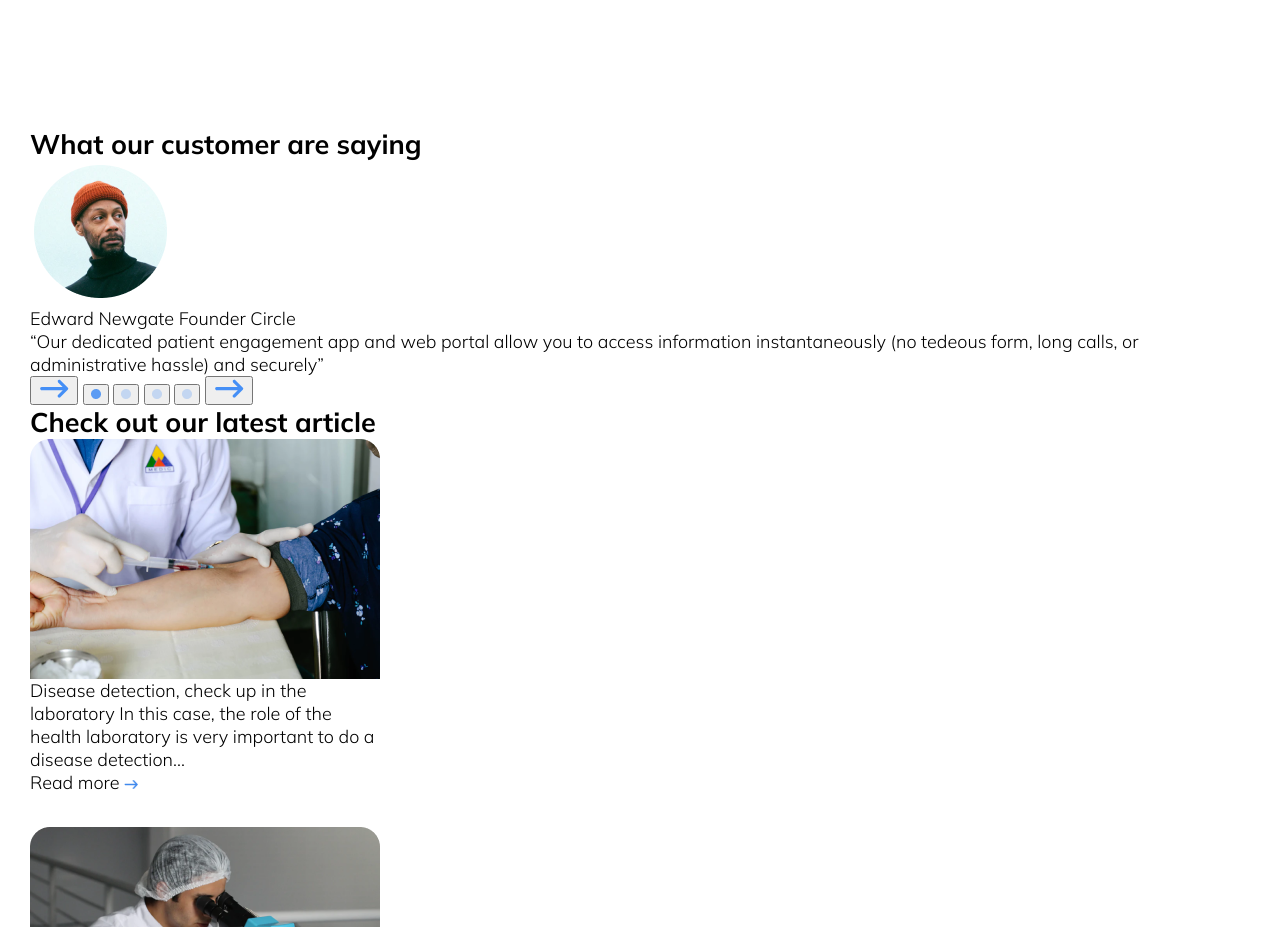
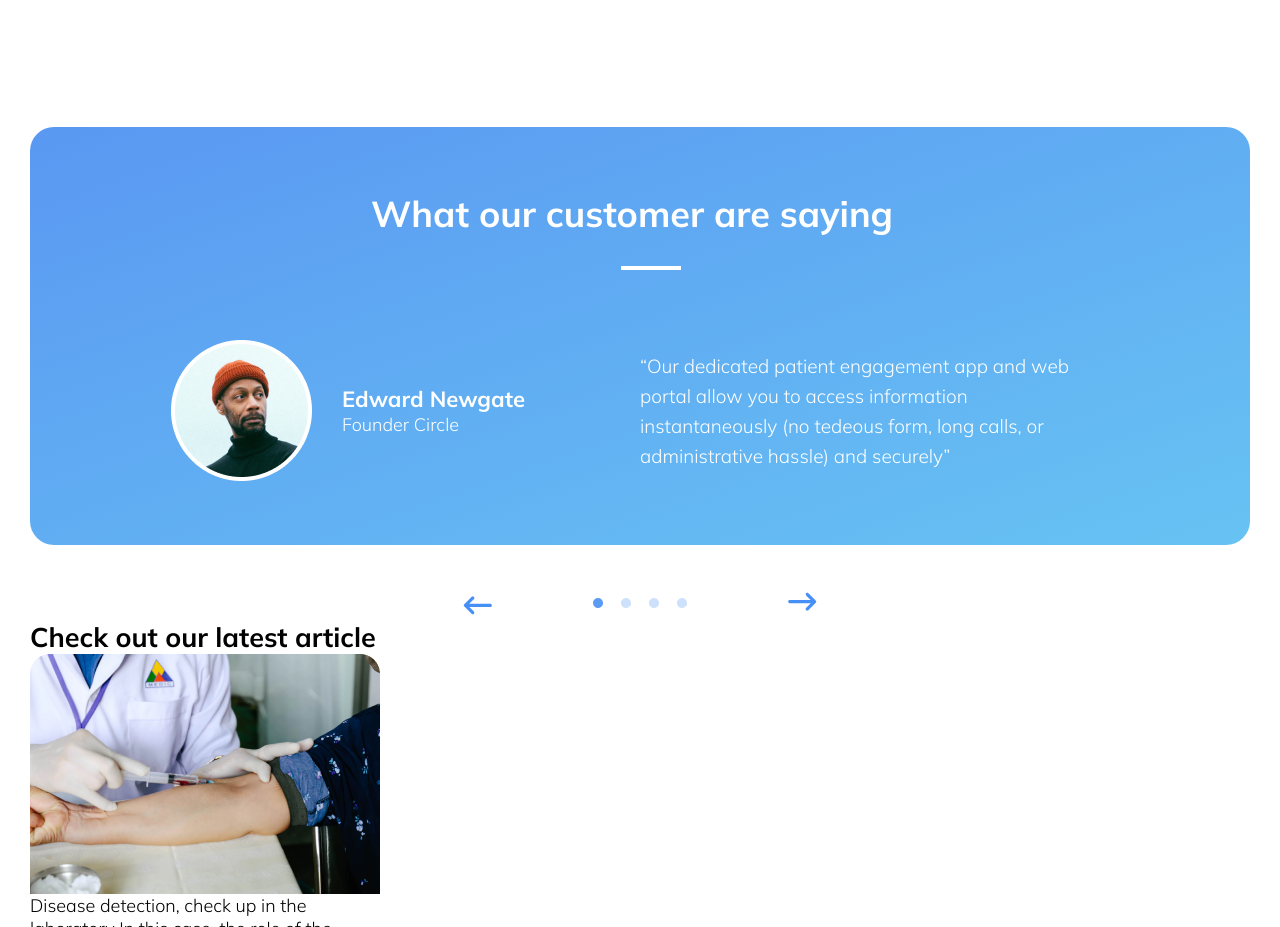
Before and after one commit to klizau/trafalgar, a website: page app/index.html in a window 1280 px wide. Shown: the part 3560-4487 px from the top of the page. Drawn offline with nearby package versions, Linux system fonts and the light colour scheme; files that its build step writes are made by us from their sources.

Commit message:
style(css): section review

```diff
--- a/app/index.html
+++ b/app/index.html
@@ -204,10 +204,11 @@
 
       <section class="review review__card slider section">
         <div class="container">
+          <div class="review__message">
             <h2 class="section__title review__title">
               What our customer are saying
             </h2>
-          <div class="review__message">
+            <div class="review__message__card">
               <div class="review__profile">
                 <img
                   class="profile__photo"
@@ -222,10 +223,12 @@
                 </div>
               </div>
               <p class="review__text">
-              “Our dedicated patient engagement app and web portal allow you to
-              access information instantaneously (no tedeous form, long calls,
-              or administrative hassle) and securely”
+                “Our dedicated patient engagement app and web portal allow you
+                to access information instantaneously (no tedeous form, long
+                calls, or administrative hassle) and securely”
               </p>
+            </div>
+          </div>
           <div class="slidebar">
             <button class="slider__control slider__control--left">
               <img src="./img/icon/right.png" alt="right" />
@@ -249,7 +252,6 @@
             >
               <img src="./img/icon/right.png" alt="right" />
             </button>
-            </div>
           </div>
         </div>
       </section>
--- /dev/null
+++ b/app/scss/_sections/_review.scss
@@ -0,0 +1,84 @@
+.review__message {
+  background: linear-gradient(to left top, #67c3f3, #5a98f2);
+  padding: 64px 141px;
+  border-radius: 24px;
+}
+
+.review__title {
+  position: relative;
+  width: auto;
+  padding-bottom: 104px;
+  font-size: 36px;
+  color: #fff;
+  margin-left: 200px;
+}
+
+.review__title::after {
+  content: "";
+  position: absolute;
+  width: 56px;
+  border: 2px solid white;
+  top: 75px;
+  left: 250px;
+}
+
+.review__message__card {
+  display: grid;
+  grid-template-columns: 1fr 1fr;
+  align-items: center;
+}
+
+.review__profile {
+  display: grid;
+  grid-template-columns: 141px auto;
+  align-items: center;
+}
+
+.profile__name {
+  display: flex;
+  flex-direction: column;
+  padding-left: 30px;
+}
+
+.name {
+  color: white;
+  font-size: 22px;
+  font-weight: bold;
+}
+
+.profession {
+  color: white;
+  font-size: 18px;
+}
+
+.review__text {
+  color: white;
+  font-size: 19px;
+  line-height: 30px;
+}
+
+.slidebar {
+  display: flex;
+  justify-content: center;
+  margin-top: 42px;
+  align-items: center;
+}
+
+.slider__pagin,
+.slider__control {
+  border: none;
+  background-color: transparent;
+}
+
+.slider__pagin {
+  padding: 9px;
+}
+
+.slider__control {
+  padding-right: 90px;
+  padding-left: 90px;
+}
+
+.slider__control--left {
+  transform: rotate(180deg);
+}
--- a/app/scss/main.scss
+++ b/app/scss/main.scss
@@ -106,6 +106,7 @@ a {
 @import "./_sections/services";
 @import "./_sections/healthcare-providers";
 @import "./_sections/download";
+@import "./_sections/review";
 
 @import "./_components/button";
 @import "./_components/nav";
```
Lines whose indentation alone changed are shown as unchanged.
